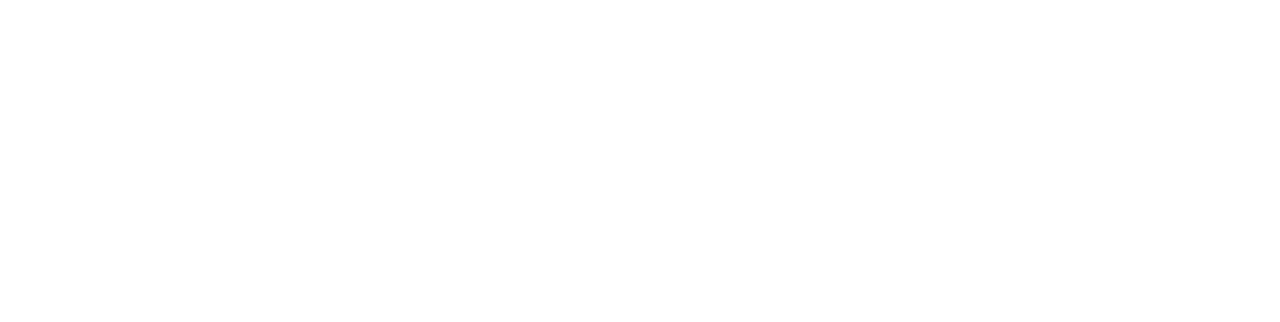
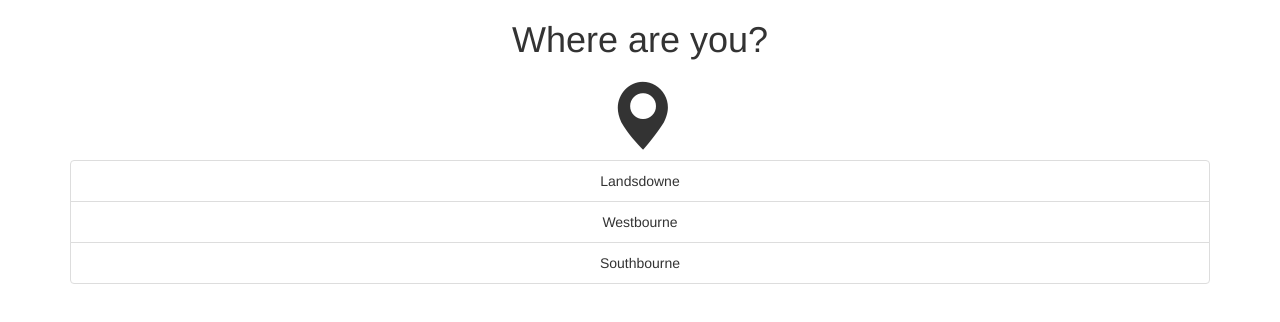
Before and after one commit to SreejuThankan/mystop, a website: page mystop-web/index.html in a window 1280 px wide. Drawn offline with nearby package versions, Linux system fonts and the light colour scheme.

Commit message:
where are you page

```diff
--- a/mystop-web/index.html
+++ b/mystop-web/index.html
@@ -3,8 +3,35 @@
 <head lang="en">
     <meta charset="UTF-8">
     <title>My Stop</title>
+    <link rel="stylesheet" type="text/css" href="bower_components/bootstrap/dist/css/bootstrap.css">
+    <link rel="stylesheet" type="text/css" href="styles.css">
 </head>
 <body>
+<h1 class="text-center">Where are you?</h1>
+
+<div class="container">
+    <div class="row text-center">
+        <div class="col-md-12">
+            <span class="glyphicon glyphicon-map-marker text-center"></span>
+        </div>
+    </div>
+    <div class="row">
+        <div class="col-md-12">
+            <ul class = "list-group text-center ">
+                <li class = "list-group-item">Landsdowne </li>
+                <li class = "list-group-item">Westbourne </li>
+                <li class = "list-group-item">Southbourne </li>
+
+            </ul>
+
+        </div>
+    </div>
+</div>
+<div>
+
+</div>
+</div>
+
 
 </body>
 </html>
--- /dev/null
+++ b/mystop-web/styles.css
@@ -0,0 +1,4 @@
+.glyphicon{
+    font-size: 70px;
+    margin: 10px auto 10px auto;
+}
```
Also changed, not shown: 1 other file.
